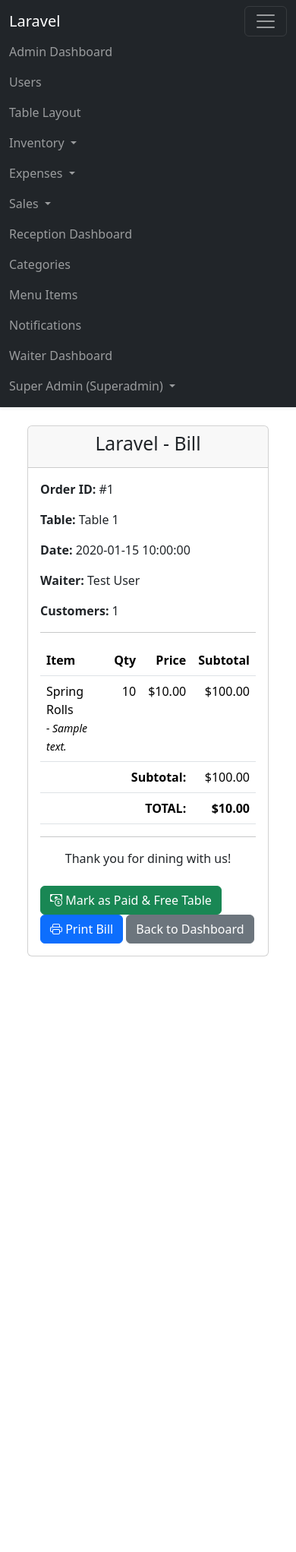
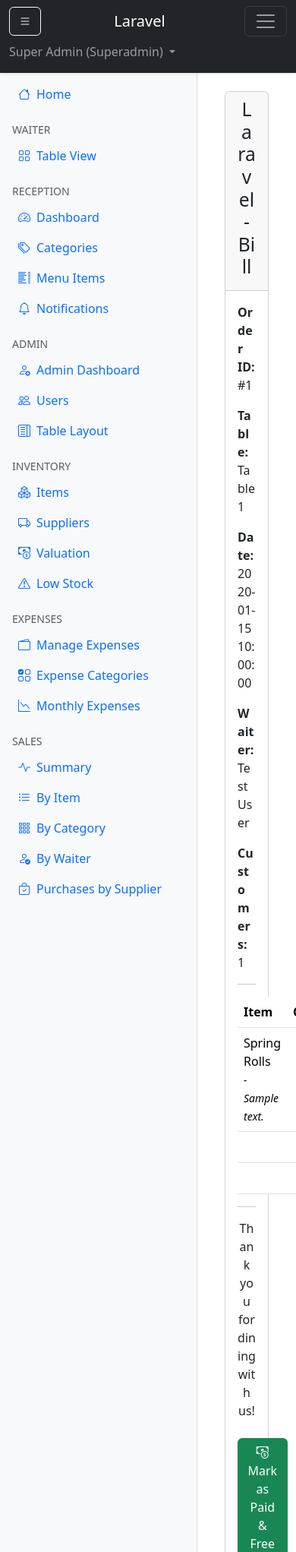
Before and after one commit to adityatarle/restaurent-pos, a Laravel app: page /reception/orders/1/bill in a window 390 px wide, after a click that opens the changed part. Shown: the top 2043 px of the page at 76% size. Before the commit the page ends 1259 px from the top, so only its background shows below. Run offline with Laravel 12, Linux system fonts and the light colour scheme; a user stored in the database is signed in; data comes from the database, SQL or seed files in the repository; tables that the repository leaves empty hold one stand-in row (values such as "Sample post"); data that the repository does not hold is empty; parts of the project's set-up code (start-up, migrations or seed data) failed here and were passed over; some libraries are stand-ins or nearby versions.

Commit message:
Refactor sidebar layout with collapsible design and responsive navigation
Co-authored-by: sayalirao70 <sayalirao70@gmail.com>

```diff
--- a/resources/views/layouts/app.blade.php
+++ b/resources/views/layouts/app.blade.php
@@ -28,32 +28,31 @@
         }
         #sidebar {
             flex-shrink: 0; /* Prevents sidebar from shrinking if content is wide */
-            width: 280px;   /* Or your preferred fixed width */
+            width: 260px;   /* Sidebar width */
             overflow-y: auto; /* Allows sidebar content to scroll if it's too long */
-            /* Consider adding bg-light, border-end directly or via Bootstrap classes */
+            transition: width .2s ease-in-out;
         }
-        .content-wrapper {
-            flex-grow: 1; /* Allows content area to take up remaining horizontal space */
-            overflow-y: auto; /* Allows main content to scroll independently */
-            /* Padding (e.g., p-3 or p-4) will be added via Bootstrap class */
-        }
+        #sidebar.collapsed { width: 64px; }
+        #sidebar .nav-link { display: flex; align-items: center; gap: .5rem; white-space: nowrap; overflow: hidden; text-overflow: ellipsis; }
+        #sidebar.collapsed .nav-link { justify-content: center; }
+        #sidebar.collapsed .nav-link .label { display: none; }
+        .content-wrapper { flex-grow: 1; overflow-y: auto; }
 
         /* Helper for sticky elements within the .content-wrapper */
-        .sticky-in-content {
-            position: sticky;
-            top: 1rem; /* Adjust based on .content-wrapper's padding */
-            z-index: 1020; /* Default Bootstrap sticky-top z-index */
-        }
+        .sticky-in-content { position: sticky; top: 1rem; z-index: 1020; }
+
+        .toast-container { position: fixed; top: 1rem; right: 1rem; z-index: 2000; }
     </style>
     @stack('styles')
-<style>
-.toast-container { position: fixed; top: 1rem; right: 1rem; z-index: 2000; }
-</style>
+    <style>
+    .toast-container { position: fixed; top: 1rem; right: 1rem; z-index: 2000; }
+    </style>
 </head>
 <body class="h-100"> {{-- Bootstrap class for 100% height --}}
     <div id="app">
         <nav class="navbar navbar-expand-md navbar-dark bg-dark shadow-sm">
             <div class="container-fluid">
+                <button id="sidebarToggle" class="btn btn-outline-light me-2" type="button"><i class="bi bi-list"></i></button>
                 <a class="navbar-brand" href="{{ url('/') }}">
                     {{ config('app.name', 'Laravel Restaurant') }}
                 </a>
@@ -61,68 +60,7 @@
                     <span class="navbar-toggler-icon"></span>
                 </button>
                 <div class="collapse navbar-collapse" id="navbarSupportedContent">
-                    <!-- Left Side Of Navbar (Content as before) -->
-                    <ul class="navbar-nav me-auto">
-                        @auth
-                            @if(Auth::user()->isSuperAdmin())
-                                <li class="nav-item"><a class="nav-link" href="{{ route('superadmin.dashboard') }}">Admin Dashboard</a></li>
-                                <li class="nav-item"><a class="nav-link" href="{{ route('superadmin.users.index') }}">Users</a></li>
-                                <li class="nav-item"><a class="nav-link" href="{{ route('superadmin.tables.index') }}">Table Layout</a></li>
-                                <li class="nav-item dropdown">
-    <a class="nav-link dropdown-toggle" href="#" id="inventoryDropdown" role="button" data-bs-toggle="dropdown" aria-expanded="false">
-        Inventory
-    </a>
-    <ul class="dropdown-menu" aria-labelledby="inventoryDropdown">
-        <li><a class="dropdown-item" href="{{ route('superadmin.inventory-items.index') }}">Inventory Items</a></li>
-        <li><a class="dropdown-item" href="{{ route('superadmin.suppliers.index') }}">Suppliers</a></li>
-        <li><hr class="dropdown-divider"></li>
-        <li><a class="dropdown-item" href="{{ route('superadmin.reports.inventory.valuation') }}">Inventory Valuation</a></li>
-        <li><a class="dropdown-item" href="{{ route('superadmin.reports.inventory.low_stock') }}">Low Stock</a></li>
-    </ul>
-</li>
-<li class="nav-item dropdown">
-    <a class="nav-link dropdown-toggle" href="#" id="expensesDropdown" role="button" data-bs-toggle="dropdown" aria-expanded="false">
-        Expenses
-    </a>
-    <ul class="dropdown-menu" aria-labelledby="expensesDropdown">
-        <li><a class="dropdown-item" href="{{ route('superadmin.expenses.index') }}">Manage Expenses</a></li>
-        <li><a class="dropdown-item" href="{{ route('superadmin.expense-categories.index') }}">Expense Categories</a></li>
-        <li><hr class="dropdown-divider"></li>
-        <li><a class="dropdown-item" href="{{ route('superadmin.reports.expenses') }}">Monthly Expenses</a></li>
-    </ul>
-</li>
-<li class="nav-item dropdown">
-    <a class="nav-link dropdown-toggle" href="#" id="reportsDropdown" role="button" data-bs-toggle="dropdown" aria-expanded="false">
-        Sales
-    </a>
-    <ul class="dropdown-menu" aria-labelledby="reportsDropdown">
-        <li><a class="dropdown-item" href="{{ route('superadmin.reports.sales.summary') }}">Sales Summary</a></li>
-        <li><a class="dropdown-item" href="{{ route('superadmin.reports.sales.by_item') }}">Sales by Item</a></li>
-        <li><a class="dropdown-item" href="{{ route('superadmin.reports.sales.by_category') }}">Sales by Category</a></li>
-        <li><a class="dropdown-item" href="{{ route('superadmin.reports.sales.by_waiter') }}">Sales by Waiter</a></li>
-        <li><hr class="dropdown-divider"></li>
-        <li><a class="dropdown-item" href="{{ route('superadmin.reports.purchases.by_supplier') }}">Purchases by Supplier</a></li>
-    </ul>
-</li>
-                            @endif
-                            @if(Auth::user()->isReception() || Auth::user()->isSuperAdmin())
-                                <li class="nav-item"><a class="nav-link" href="{{ route('reception.dashboard') }}">Reception Dashboard</a></li>
-                                <li class="nav-item"><a class="nav-link" href="{{ route('reception.categories.index') }}">Categories</a></li>
-                                <li class="nav-item"><a class="nav-link" href="{{ route('reception.menu-items.index') }}">Menu Items</a></li>
-                                 <li class="nav-item">
-                                    <a class="nav-link" href="{{ route('reception.notifications.index') }}">
-                                        Notifications
-                                        @php $unreadCount = Auth::user()->notifications()->where('is_read', false)->count(); @endphp
-                                        @if($unreadCount > 0) <span class="badge bg-danger">{{ $unreadCount }}</span> @endif
-                                    </a>
-                                </li>
-                            @endif
-                            @if(Auth::user()->isWaiter() || Auth::user()->isSuperAdmin())
-                                <li class="nav-item"><a class="nav-link" href="{{ route('waiter.dashboard') }}">Waiter Dashboard</a></li>
-                            @endif
-                        @endauth
-                    </ul>
-                    <!-- Right Side Of Navbar (Content as before) -->
+                    <ul class="navbar-nav me-auto"></ul>
                     <ul class="navbar-nav ms-auto">
                         @guest
                             @if (Route::has('login')) <li class="nav-item"><a class="nav-link" href="{{ route('login') }}">{{ __('Login') }}</a></li> @endif
@@ -143,12 +81,56 @@
         </nav>
 
         <div class="main-wrapper">
-            @hasSection('sidebar')
-                <aside id="sidebar" class="bg-light border-end shadow-sm">
-                    {{-- The @yield('sidebar') content should ideally have its own padding --}}
-                    @yield('sidebar')
-                </aside>
-            @endif
+            @auth
+            <aside id="sidebar" class="bg-light border-end shadow-sm">
+                <nav class="nav flex-column p-2">
+                    {{-- Common Links --}}
+                    <a class="nav-link {{ request()->is('/') ? 'active' : '' }}" href="/"><i class="bi bi-house"></i><span class="label"> Home</span></a>
+
+                    {{-- Waiter --}}
+                    @if(Auth::user()->isWaiter() || Auth::user()->isSuperAdmin())
+                        <div class="text-uppercase text-muted small mt-3 mb-1 px-2">Waiter</div>
+                        <a class="nav-link {{ request()->routeIs('waiter.dashboard') ? 'active' : '' }}" href="{{ route('waiter.dashboard') }}"><i class="bi bi-grid"></i><span class="label"> Table View</span></a>
+                    @endif
+
+                    {{-- Reception --}}
+                    @if(Auth::user()->isReception() || Auth::user()->isSuperAdmin())
+                        <div class="text-uppercase text-muted small mt-3 mb-1 px-2">Reception</div>
+                        <a class="nav-link {{ request()->routeIs('reception.dashboard') ? 'active' : '' }}" href="{{ route('reception.dashboard') }}"><i class="bi bi-speedometer2"></i><span class="label"> Dashboard</span></a>
+                        <a class="nav-link {{ request()->routeIs('reception.categories.*') ? 'active' : '' }}" href="{{ route('reception.categories.index') }}"><i class="bi bi-tags"></i><span class="label"> Categories</span></a>
+                        <a class="nav-link {{ request()->routeIs('reception.menu-items.*') ? 'active' : '' }}" href="{{ route('reception.menu-items.index') }}"><i class="bi bi-list-columns"></i><span class="label"> Menu Items</span></a>
+                        <a class="nav-link {{ request()->routeIs('reception.notifications.*') ? 'active' : '' }}" href="{{ route('reception.notifications.index') }}">
+                            <i class="bi bi-bell"></i><span class="label"> Notifications</span>
+                            @php $unreadCount = Auth::user()->notifications()->where('is_read', false)->count(); @endphp
+                            @if($unreadCount > 0) <span class="badge bg-danger ms-auto">{{ $unreadCount }}</span> @endif
+                        </a>
+                    @endif
+
+                    {{-- Super Admin --}}
+                    @if(Auth::user()->isSuperAdmin())
+                        <div class="text-uppercase text-muted small mt-3 mb-1 px-2">Admin</div>
+                        <a class="nav-link {{ request()->routeIs('superadmin.dashboard') ? 'active' : '' }}" href="{{ route('superadmin.dashboard') }}"><i class="bi bi-person-gear"></i><span class="label"> Admin Dashboard</span></a>
+                        <a class="nav-link {{ request()->routeIs('superadmin.users.*') ? 'active' : '' }}" href="{{ route('superadmin.users.index') }}"><i class="bi bi-people"></i><span class="label"> Users</span></a>
+                        <a class="nav-link {{ request()->routeIs('superadmin.tables.*') ? 'active' : '' }}" href="{{ route('superadmin.tables.index') }}"><i class="bi bi-layout-text-sidebar"></i><span class="label"> Table Layout</span></a>
+                        <div class="text-uppercase text-muted small mt-3 mb-1 px-2">Inventory</div>
+                        <a class="nav-link {{ request()->routeIs('superadmin.inventory-items.*') ? 'active' : '' }}" href="{{ route('superadmin.inventory-items.index') }}"><i class="bi bi-boxes"></i><span class="label"> Items</span></a>
+                        <a class="nav-link {{ request()->routeIs('superadmin.suppliers.*') ? 'active' : '' }}" href="{{ route('superadmin.suppliers.index') }}"><i class="bi bi-truck"></i><span class="label"> Suppliers</span></a>
+                        <a class="nav-link {{ request()->routeIs('superadmin.reports.inventory.valuation') ? 'active' : '' }}" href="{{ route('superadmin.reports.inventory.valuation') }}"><i class="bi bi-cash-coin"></i><span class="label"> Valuation</span></a>
+                        <a class="nav-link {{ request()->routeIs('superadmin.reports.inventory.low_stock') ? 'active' : '' }}" href="{{ route('superadmin.reports.inventory.low_stock') }}"><i class="bi bi-exclamation-triangle"></i><span class="label"> Low Stock</span></a>
+                        <div class="text-uppercase text-muted small mt-3 mb-1 px-2">Expenses</div>
+                        <a class="nav-link {{ request()->routeIs('superadmin.expenses.*') ? 'active' : '' }}" href="{{ route('superadmin.expenses.index') }}"><i class="bi bi-wallet2"></i><span class="label"> Manage Expenses</span></a>
+                        <a class="nav-link {{ request()->routeIs('superadmin.expense-categories.*') ? 'active' : '' }}" href="{{ route('superadmin.expense-categories.index') }}"><i class="bi bi-ui-checks-grid"></i><span class="label"> Expense Categories</span></a>
+                        <a class="nav-link {{ request()->routeIs('superadmin.reports.expenses') ? 'active' : '' }}" href="{{ route('superadmin.reports.expenses') }}"><i class="bi bi-graph-down"></i><span class="label"> Monthly Expenses</span></a>
+                        <div class="text-uppercase text-muted small mt-3 mb-1 px-2">Sales</div>
+                        <a class="nav-link {{ request()->routeIs('superadmin.reports.sales.summary') ? 'active' : '' }}" href="{{ route('superadmin.reports.sales.summary') }}"><i class="bi bi-activity"></i><span class="label"> Summary</span></a>
+                        <a class="nav-link {{ request()->routeIs('superadmin.reports.sales.by_item') ? 'active' : '' }}" href="{{ route('superadmin.reports.sales.by_item') }}"><i class="bi bi-list-ul"></i><span class="label"> By Item</span></a>
+                        <a class="nav-link {{ request()->routeIs('superadmin.reports.sales.by_category') ? 'active' : '' }}" href="{{ route('superadmin.reports.sales.by_category') }}"><i class="bi bi-grid-3x3-gap"></i><span class="label"> By Category</span></a>
+                        <a class="nav-link {{ request()->routeIs('superadmin.reports.sales.by_waiter') ? 'active' : '' }}" href="{{ route('superadmin.reports.sales.by_waiter') }}"><i class="bi bi-person-check"></i><span class="label"> By Waiter</span></a>
+                        <a class="nav-link {{ request()->routeIs('superadmin.reports.purchases.by_supplier') ? 'active' : '' }}" href="{{ route('superadmin.reports.purchases.by_supplier') }}"><i class="bi bi-bag-check"></i><span class="label"> Purchases by Supplier</span></a>
+                    @endif
+                </nav>
+            </aside>
+            @endauth
 
             <main class="content-wrapper p-4"> {{-- Added p-4 for padding around content --}}
                 @if (session('success'))
@@ -227,6 +209,21 @@
     <script src="https://cdn.jsdelivr.net/npm/bootstrap@5.3.2/dist/js/bootstrap.bundle.min.js"></script>
     <div class="toast-container" id="toastContainer"></div>
     <script>
+        // Sidebar toggle persistence
+        (function(){
+            const sidebar = document.getElementById('sidebar');
+            const btn = document.getElementById('sidebarToggle');
+            if (sidebar && btn) {
+                const key = 'sidebarCollapsed';
+                const saved = localStorage.getItem(key);
+                if (saved === '1') sidebar.classList.add('collapsed');
+                btn.addEventListener('click', () => {
+                    sidebar.classList.toggle('collapsed');
+                    localStorage.setItem(key, sidebar.classList.contains('collapsed') ? '1' : '0');
+                });
+            }
+        })();
+
         // Optional: basic reconnection/backoff for socket.io global
         if (window.io) {
             const socket = io('http://localhost:3000', { withCredentials: true, reconnection: true, reconnectionDelay: 1000, reconnectionDelayMax: 5000 });
```
